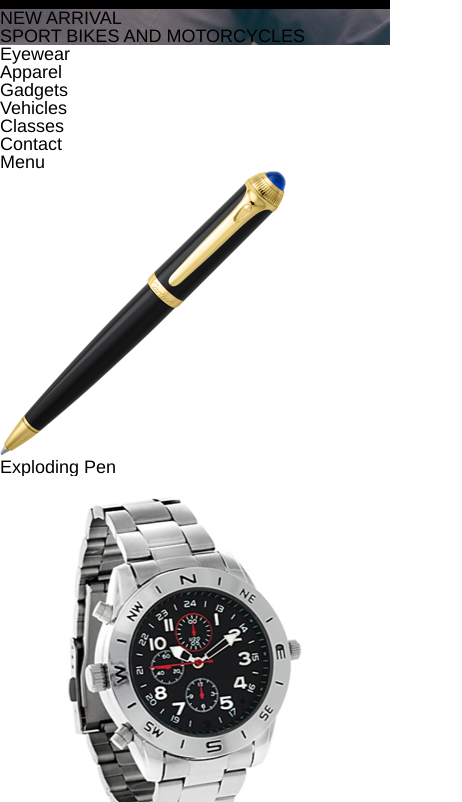
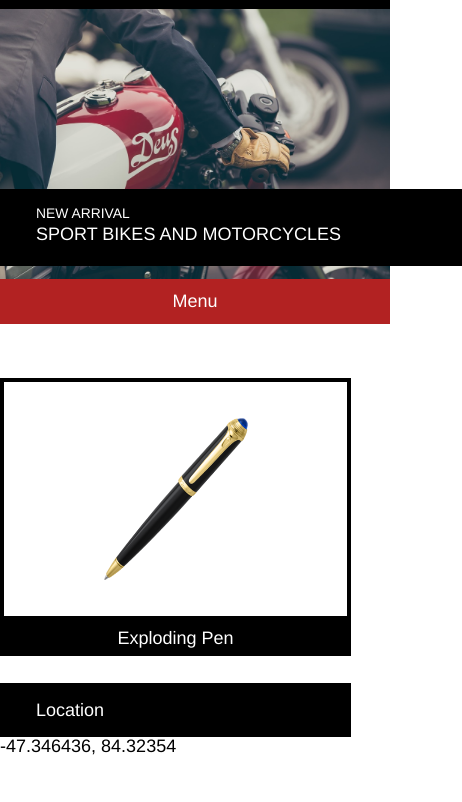
Before and after one commit to tcarisch/SecretAgentSupply, a plain HTML site: page index.html in a window 390 px wide. Shown: the part 42-844 px from the top of the page, 462 px wide, since content can reach past the window. Drawn offline with Linux system fonts and the light colour scheme.

Commit message:
Almost done with responsive design rules

```diff
--- a/index.html
+++ b/index.html
@@ -2,8 +2,8 @@
 <html>
   <head>
     <title>Secret Agent Supply</title>
-    <link href="./resources/css/reset.css" type="text/css" rel="stylesheet">
-    <link href="./resources/css/style.css" type="text/css" rel="stylesheet">
+  <link href="./resources/css/reset.css" type="text/css" rel="stylesheet">
+  <link href="./resources/css/style.css" type="text/css" rel="stylesheet">
   </head>
   <body>
     <div class="company">
@@ -14,7 +14,7 @@
     </div>
     <div class="banner">
       <div class="container">
-        <div id="headline">
+        <div class="headline">
         <h4>NEW ARRIVAL</h4>
         <h1>SPORT BIKES AND MOTORCYCLES</h1>
         </div>
@@ -67,7 +67,7 @@
       </div>
     </div>
     <footer>
-      <div class="flex">Copyright Secret Agent Supply Inc.</div>
+      <div class="container">Copyright Secret Agent Supply Inc.</div>
     </footer>
 
 
--- a/resources/css/style.css
+++ b/resources/css/style.css
@@ -29,5 +29,147 @@ body {
 }
 
 .banner {
-  background-image: url(../images/moto.jpeg);
+  background: url(../images/moto.jpeg) center center/ cover no-repeat;
+  height: 25rem;
+  background-position: center;
+  background-repeat: no-repeat;
+  width: 100%;
+
 }
+
+.headline {
+  background-color: black;
+  color:white;
+  position: relative;
+  top: 9rem;
+  width: 20rem;
+  padding: 2rem 3rem;
+}
+
+.headline h4 {
+  font-size: 1rem;
+}
+
+.headline h1 {
+  font-size: 2rem;
+  margin: 0.25rem 0;
+}
+
+nav {
+  background-color: firebrick;
+  color: white;
+}
+
+nav ul {
+  display:flex;
+  align-items: center;
+  padding: 0.75rem 0;
+  justify-content: space-between;
+}
+
+.mobile-nav {
+  display:none;
+}
+
+.products, .business-info {
+  display: flex;
+  justify-content: space-between;
+  margin: 3rem 0 0 0;
+}
+
+.product {
+  display: flex;
+  flex-direction: column;
+  width: 30%;
+}
+
+.product-image {
+  display: flex;
+  height: 9rem;
+  justify-content: center;
+  border: 4px solid black;
+  max-width: 100%;
+  padding: 2rem 0;
+}
+
+.product-image img {
+  max-width: 8rem;
+}
+
+.description {
+  display: block;
+  background-color: black;
+  color: white;
+  text-align: center;
+  padding: 0.5rem;
+}
+
+.info {
+  width: 35%;
+}
+
+.info .title {
+  display: block;
+  background-color: black;
+  color: white;
+  padding: 1rem 2rem;
+}
+
+footer {
+  margin-top: 4rem;
+  background-color: black;
+  color: white;
+  padding: 5rem 0px;
+}
+
+@media only screen and (max-width:1024px) {
+  nav ul {
+    display: none;
+  }
+
+  .mobile-nav {
+    display: block;
+    text-align: center;
+  }
+
+  .product {
+    width: 47%;
+  }
+
+  .product.glasses {
+    display: none;
+  }
+}
+
+@media only screen and (max-width:470px) {
+  .product {
+    width: 90%;
+  }
+  .watch {
+    display: none;
+  }
+  .headline {
+    padding: 1rem 2rem;
+    width: 100%;
+    top: 10rem;
+  }
+  .headline h4 {
+    font-size: 0.77rem;
+  }
+  .headline h1 {
+    font-size: 1rem;
+    margin: 0.25rem 0;
+  }
+  .banner {
+    height: 15rem;
+  }
+  .info {
+    width: 90%;
+    margin:1.5rem 0;
+  }
+  .business-info {
+    flex-direction: column;
+    align-items: space-around;
+    margin: 0 auto;
+  }
+}
```
